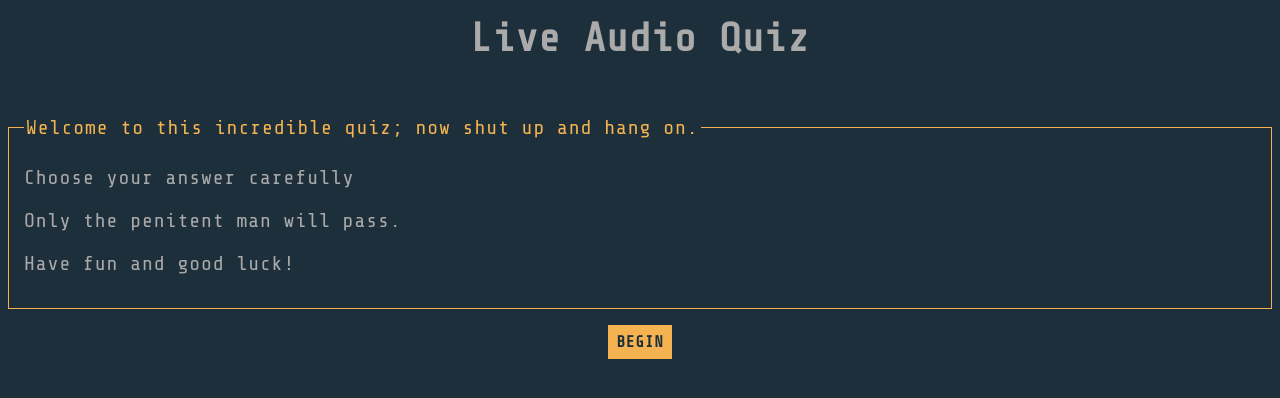
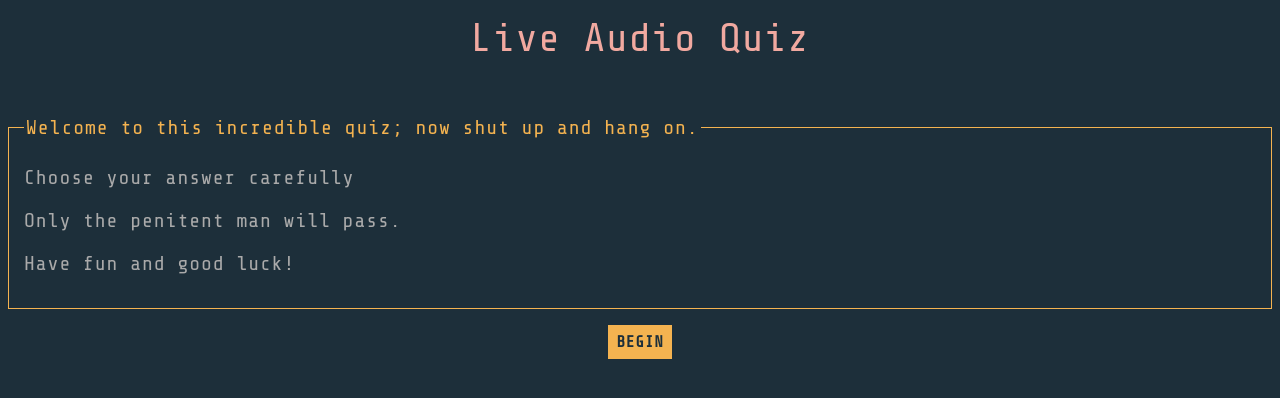
Before and after one commit to sloanstewart/quiz-app, a plain HTML site: page index.html in a window 1280 px wide. Drawn offline with nearby package versions, Linux system fonts and the light colour scheme.

Commit message:
styling for h1

```diff
--- a/app.css
+++ b/app.css
@@ -8,12 +8,16 @@ body {
 	text-align: center;
 }
 
-h1{padding;0; margin:1rem auto;}
+h1{
+	color: #F1A9A0;
+	padding:0;
+	margin:1rem auto;
+	font-weight: normal;
+}
 
 a {
 	color: #F1A9A0;
 	text-decoration: none;
-	font-weight: normal;
 }
 
 a:hover, a:focus {
```
